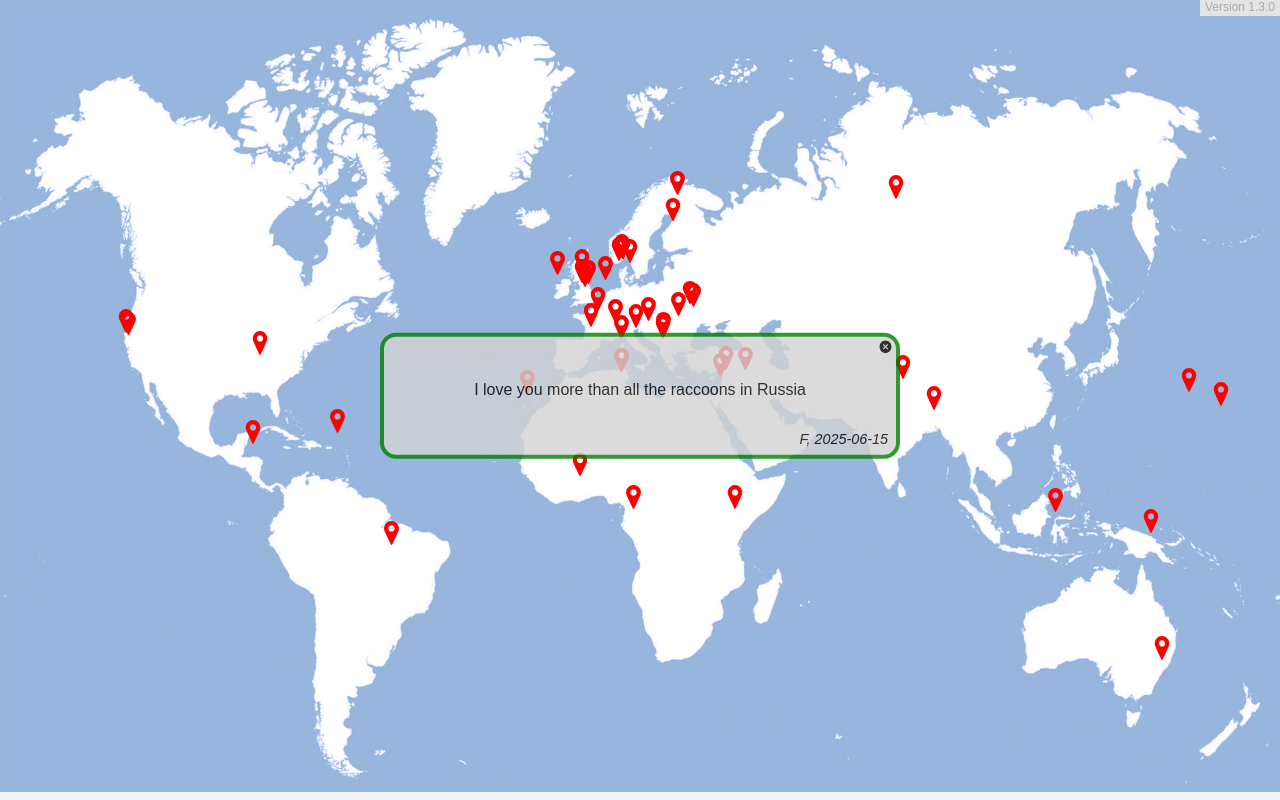
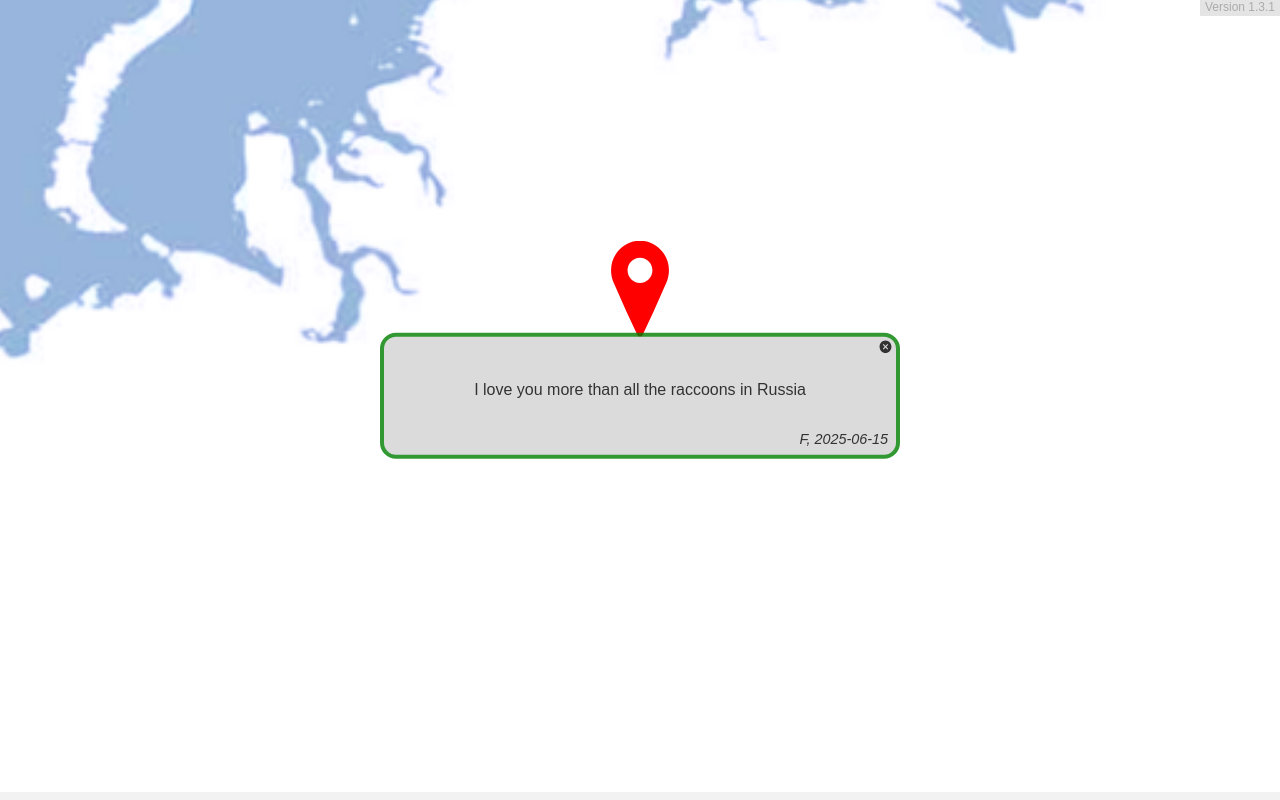
Before and after one commit to ec00711/moles-in-moldova, a plain HTML site: page index.html in a window 1280 px wide. Both pictures are taken after a click on the picture 896 px from the left and 187 px from the top of the page. Drawn offline with Linux system fonts and the light colour scheme.

Commit message:
v1.3.1 Zoom and pan!!

```diff
--- a/css/style.css
+++ b/css/style.css
@@ -20,9 +20,8 @@ body {
     height: 100%;
     width: 100%;
     object-fit: contain;
-
-    /*TODO: Zoom/pan programatically*/
-    /*transform: scale(2,2);*/
+    /* For zooming/panning: */
+    transition: transform 2s;
 }
 
 #world-map {
--- a/index.html
+++ b/index.html
@@ -23,7 +23,7 @@
 
   </div>
 
-  <p class="version">Version 1.3.0</p>
+  <p class="version">Version 1.3.1</p>
 
   <script src="js/script.js"></script>
 </body>
--- a/js/script.js
+++ b/js/script.js
@@ -12,18 +12,27 @@ document.addEventListener("click", printMousePos);
 
 
 /*** Handle showing/hiding of popup ***/
-var popup = document.getElementById("info-popup");
 
 function showPopup(event, entry){
+    var popup = document.getElementById("info-popup");
     popup.classList.add("show");
+
     document.getElementById("popup-text").innerText =
         "I love you more than all the " + entry.things + " in " + entry.place;
     document.getElementById("date-text").innerText =
         entry.who + ", " + entry.dateStr;
+
+    var canvas = document.getElementById("canvas");
+    var panX = 0.5 - entry.left; var panY = 0.5 - entry.top;
+    canvas.style.transform = "scale(4,4) translate("+panX*100+"%,"+panY*100+"%)";
 }
 
 function hidePopup(event){
+    var popup = document.getElementById("info-popup");
     popup.classList.remove("show");
+
+    var canvas = document.getElementById("canvas");
+    canvas.style.transform = "scale(1,1) translate(0,0)";
 }
 
 var xButton = document.getElementById("close-button");
```
